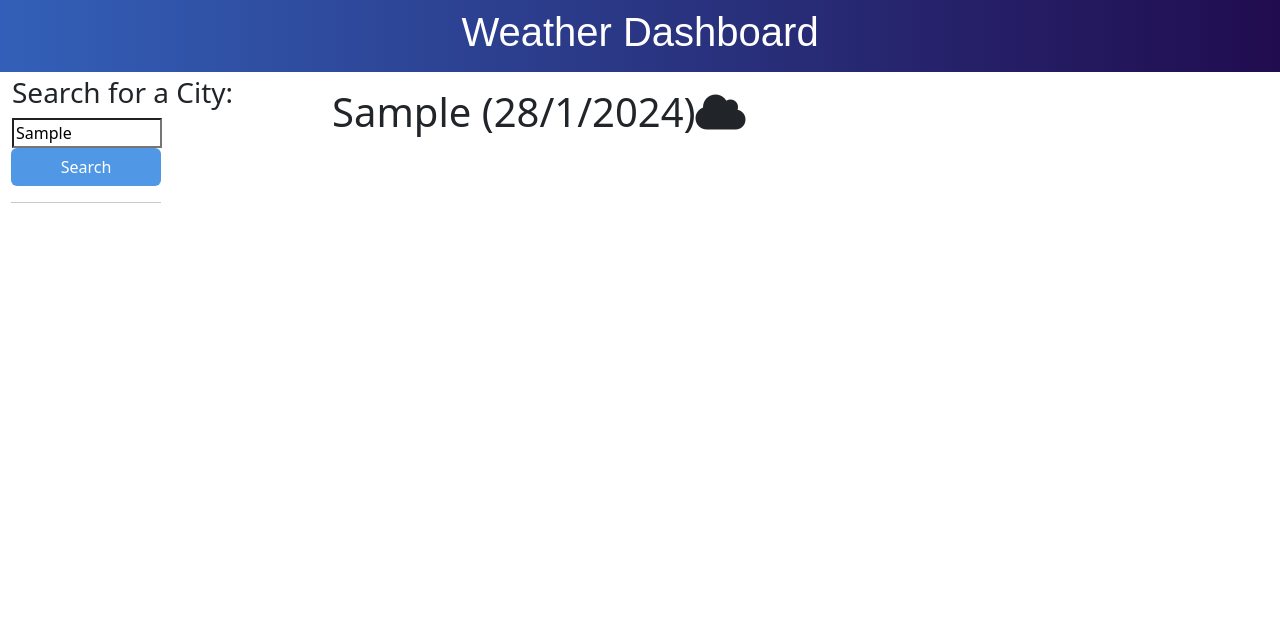
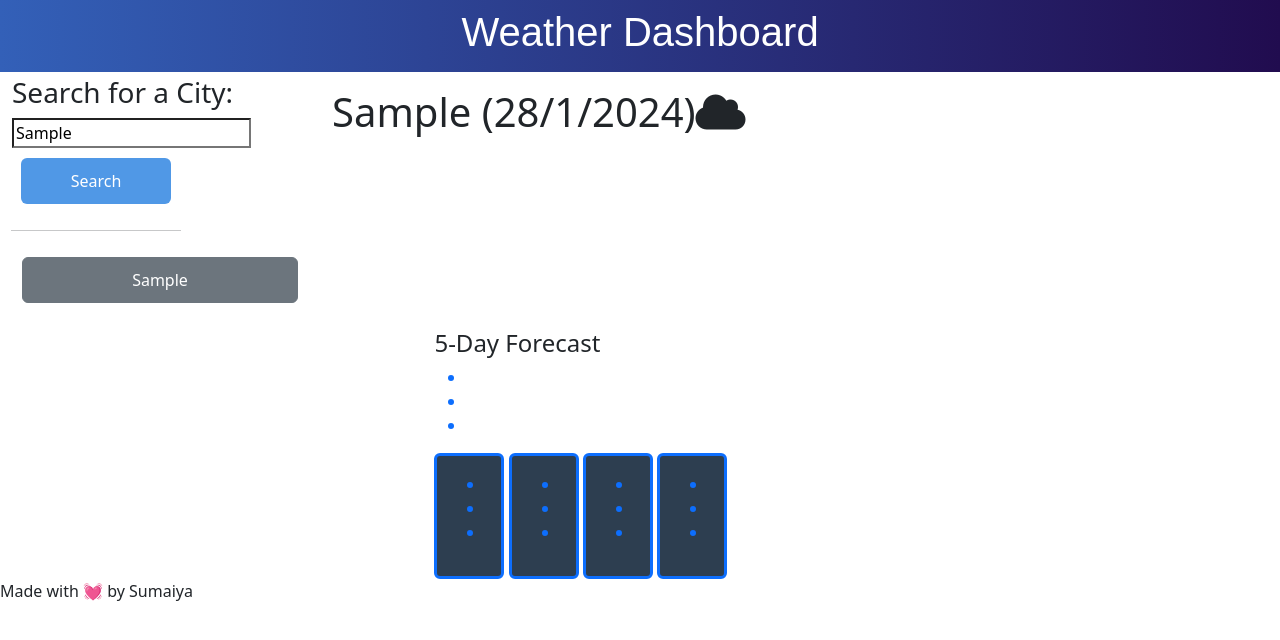
Before and after one commit to sumzulfikar/Weather_Dashboard, a plain HTML site: page index.html in a window 1280 px wide. Both pictures are taken after typing "Sample" into the empty fields and a click on the button "Search". Drawn offline with nearby package versions, Linux system fonts and the light colour scheme; no server answers.

Commit message:
button and single storage option added

```diff
--- a/index.html
+++ b/index.html
@@ -46,6 +46,81 @@
       </div>
     </div>
   </div>
+  <!-- 5 Day Forecast Section -->
+
+  <section class="container" id="fc">
+    <!-- <div class="row"> -->
+
+      <!-- <div class="col-lg-3 pb-3" style="background-color: blue;">
+
+      </div> -->
+      <!-- <div class="col-lg-9 pb-3 weather"style="background-color: red;flex-direction: row;"> -->
+
+        <h4> 5-Day Forecast</h4>
+
+          <div class="date"></div>
+          <div class="card-body text-primary">
+           <ul>
+            <li class="temp"></li>
+            <li class="wind"></li>
+            <li class="humidity"></li>
+           </ul>
+
+          </div>
+        </div>
+        <div class="card border-primary  col" >
+          <div class="card-date"></div>
+          <div class="card-body text-primary">
+           <ul>
+            <li class="temp"></li>
+            <li class="wind"></li>
+            <li class="humidity"></li>
+           </ul>
+
+          </div>
+        </div>
+        <div class="card border-primary col" >
+          <div class="card-date"></div>
+          <div class="card-body text-primary">
+           <ul>
+            <li class="temp"></li>
+            <li class="wind"></li>
+            <li class="humidity"></li>
+           </ul>
+
+          </div>
+        </div>
+        <div class="card border-primary col" >
+          <div class="card-date"></div>
+          <div class="card-body text-primary">
+           <ul>
+            <li class="temp"></li>
+            <li class="wind"></li>
+            <li class="humidity"></li>
+           </ul>
+
+          </div>
+        </div>
+        <div class="card border-primary  col" >
+          <div class="card-date"></div>
+          <div class="card-body text-primary">
+           <ul>
+            <li class="temp"></li>
+            <li class="wind"></li>
+            <li class="humidity"></li>
+           </ul>
+
+          <!-- </div> -->
+        <!-- </div> -->
+
+      <!-- </div> -->
+
+    </div>
+
+  </section>
+  <footer>
+    <p>Made with 💓 by Sumaiya</p>
+  </footer>
 
 <!-- Font Awesome -->
 <script src="https://kit.fontawesome.com/3767531c4f.js" crossorigin="anonymous"></script>
--- a/script.js
+++ b/script.js
@@ -3,10 +3,25 @@ $("#search-button").on("click",function(event){
     event.preventDefault();
 var APIKey= "166a433c57516f51dfab1f7edaed8413";
 var cityname=$("#search-input").val().trim();
+//Creating a button everytime user searches city name
+var historySearch=document.querySelector("#history");
+var searchBtn=document.createElement("button");
+searchBtn.setAttribute("id","inputtext");
+searchBtn.setAttribute("class","btn btn-secondary");
+searchBtn.textContent=cityname;
+historySearch.appendChild(searchBtn);
+
+var savecityname=localStorage.setItem("cityname",cityname);
+console.log(savecityname);
+
+
+
+
+
 console.log(cityname);
 
 var queryURL= "https://api.openweathermap.org/data/2.5/forecast?q="+ cityname + "&appid=" + APIKey;
-//Date format expected 14/9/2022
+//Date format expected 14/9/2022 "&cnt=15"+
 var currentdate=dayjs().format("DD/M/YYYY");
 var cloud=$("<i>");
 cloud.attr("class","fa-solid fa-cloud");
@@ -22,15 +37,14 @@ return response.json();
 
 })
 .then(function(data){
-
-
-    console.log(currentdate);
+   console.log(data);
 
     //Temp Wind and humidity display
     var div=$("<div>");
     var ul=$("<ul>");
     div.attr("class","relevantDetails");
-    var currentTemp=data.list[0].main.temp;
+    var currentdata=data.list[1]
+    var currentTemp=currentdata.main.temp;
     currentTemp=(currentTemp-273.15).toFixed(2);
     //Tempreture in celcius
     var liTemp=$("<li>");
@@ -39,7 +53,8 @@ return response.json();
     div.append(ul);
        locationHeader.append(div);
     //Wind in kph
-    var currentWind=data.list[0].wind.speed;
+    var currentWind=currentdata.wind.speed;
+    console.log(currentdata.dt_txt);
     currentWind=(currentWind*3.6).toFixed(2);
     var liWind=$("<li>");
    liWind.text(`Wind: ${currentWind} KPH`);
@@ -48,7 +63,7 @@ return response.json();
        locationHeader.append(div);
 
        //Humidity %
-    var currentHumidity=data.list[0].main.humidity;
+    var currentHumidity=currentdata.main.humidity;
 
     var liHumidity=$("<li>");
     liHumidity.text(`Humidity: ${currentHumidity} %`);
@@ -56,8 +71,21 @@ return response.json();
     div.append(ul);
        locationHeader.append(div);
 
+    //    Displaying 5 day weather for the location selected by the traveller
+    var weather=document.querySelector(".weather")
+    for(var i=0;i<=5; i++){
+        var div=$("<div>").attr("class","card");
+        var weekday=$("<h5>");
+        weekday.text(data.list[i].dt_txt);
+        var liTemp=$("<li>");
+        var liWind=$("<li>");
+        var liHumidity=$("<li>");
+       //weather.append(liTemp).append(liWind).append(liHumidity);
+    }
+
+
+
     });
 
 
-
 });
--- a/style.css
+++ b/style.css
@@ -1,5 +1,4 @@
-:root{border-color: #5098E6 !important;
-border-width: 5px!important;}
+
 .weather-header{
     background-image: linear-gradient(to right, #3360B8,#210C4F)!important;
     text-align: center;
@@ -12,11 +11,35 @@ border-width: 5px!important;}
     color: white;
     width: 150px;
 }
-.weather-search{
+.btn{
+    margin: 10px;
+    padding: 10px;
+
+}
+aside{float: left;
+width:33%}
+section#fc{
+    float: right;
+    width:67%;
+
+}
+footer {
+    clear: both;
+    margin-bottom: 0;
+  }
+/* .weather-search{
     width: 150px;
-}
-.container-fluid{
+} */
+/* .container-fluid{
     display: flex;
     flex-direction: column;
-    /***/
+
+} */
+.card{
+    display: inline-block;
+    flex-direction: row;
+    align-content: space-evenly;
+    border: solid;
+    background-color:#2D3E50 ;
+    color: #FFFF;
 }
```
